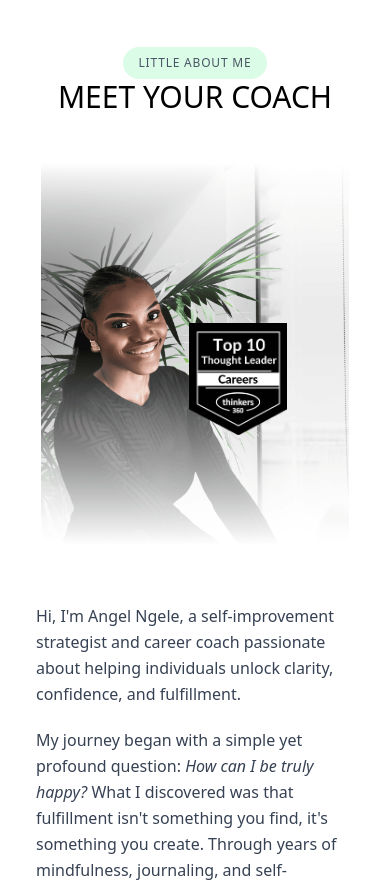
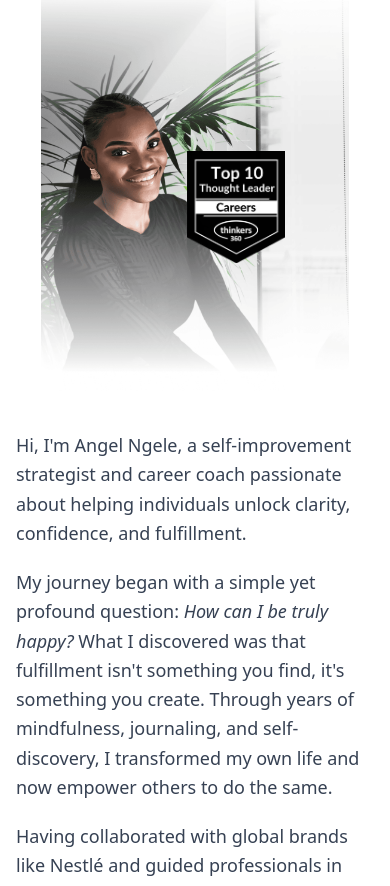
Before and after one commit to angelngele/coachangel, a Next.js app: page / in a window 390 px wide. Shown: the part 1918-2804 px from the top of the page. Built offline with nearby package versions, Linux system fonts and the light colour scheme.

Commit message:
feat: update responsiveness

```diff
--- a/app/components/About.tsx
+++ b/app/components/About.tsx
@@ -7,9 +7,9 @@ import Button from './ui/Button';
 
 export default function About() {
   return (
-    <main className="min-h-screen flex flex-col bg-white">
+    <main className="flex flex-col justify-center items-center bg-white">
       {/* Tagline */}
-      <div className="flex justify-center items-center tracking-wider mt-28 md:mt-32 lg:mt-36">
+      <div className="flex justify-center items-center tracking-wider mt-0 md:mt-20 mb-5 md:mb-10">
         <h1 className="bg-green-100 py-2 text-xs px-4 rounded-full font-medium text-gray-600">
           LITTLE ABOUT ME
         </h1>
@@ -33,15 +33,15 @@ export default function About() {
         animate={{ opacity: 1, y: 0 }}
         transition={{ delay: 0.3 }}
         className="
-          flex flex-col lg:flex-row
+          flex flex-col lg:flex-row justify-center
           items-center lg:items-start
-          gap-10 md:gap-20
-          px-4 sm:px-8 md:px-12 lg:px-20
+          gap-10 md:gap-5
+          px-4 md:px-32
           mb-20
         "
       >
         {/* Image (on top for mobile, left for desktop) */}
-        <div className="relative w-full max-w-[450px] sm:max-w-[500px] md:max-w-[600px] lg:w-[700px] h-[400px] sm:h-[550px] md:h-[650px] lg:h-[750px]">
+        <div className="relative w-full max-w-[450px] md:max-w-[700px] h-[400px] md:h-[700px]">
           <Image
             src="/Coach Angel_files/AboutMe.png"
             alt="Coach Angel"
@@ -49,7 +49,7 @@ export default function About() {
             className="object-cover rounded-xl"
           />
           {/* + Badge */}
-          <div className="absolute top-40 left-[10px] sm:top-20 sm:left-[500px] w-96 h-28 sm:w-20 sm:h-24 md:w-24 md:h-28 lg:w-28 lg:h-32">
+          <div className="absolute top-40 left-[28px] sm:top-20 sm:left-[500px] w-96 h-28 sm:w-20 sm:h-24 md:w-24 md:h-28 lg:w-28 lg:h-32">
             <Image
               src="/Coach Angel_files/top10bg.png"
               alt="Top 10 Badge"
@@ -61,7 +61,7 @@ export default function About() {
 
         {/* Bio */}
         <div className="flex-1 w-full flex flex-col justify-center text-left lg:text-left">
-          <div className="text-gray-700 space-y-5 text-base sm:text-lg md:text-xl leading-relaxed">
+          <div className="text-gray-700 space-y-5  text-lg md:text-xl leading-relaxed">
             <p>
               Hi, I&apos;m Angel Ngele, a self-improvement strategist and career
               coach passionate about helping individuals unlock clarity,
--- a/app/components/Services.tsx
+++ b/app/components/Services.tsx
@@ -44,10 +44,10 @@ const services = [
 
 export default function ServicesPage() {
     return (
-        <main className="min-h-screen pt-44 px-6 md:px-10 bg-white">
+        <main className="pt-20 px-6 md:px-10 bg-white">
             {/* Section Badge */}
             <div className="text-center">
-                <span className="bg-green-100 text-xs md:text-sm font-semibold text-gray-600 px-5 py-2 rounded-full tracking-wide">
+                <span className="bg-green-100 text-xs md:text-sm font-semibold text-gray-600 px-5 py-2 rounded-full tracking-wider">
                     SERVICES
                 </span>
             </div>
--- a/app/components/Video.tsx
+++ b/app/components/Video.tsx
@@ -4,10 +4,11 @@ import Link from 'next/link'
 
 export default function Video() {
     return (
-        <main className="px-6 md:px-20 shadow-xs rounded-4xl shadow-green-200 -mb-10 md:mb-10">
+        <main className="px-2 md:px-20">
             {/* Video Section */}
-            <div className="rounded-full flex justify-center mt-5">
-                <div className="rounded-xl w-full max-w-[1000px] aspect-video">
+            <div className="shadow-sm shadow-green-500 rounded-xl -mb-10 md:mb-10">
+                <div className="rounded-xl flex justify-center mt-5 px-10 md:px-0 pt-10 md:pt-20">
+                    <div className="rounded-xl aspect-video">
                         <video
                             src="/assets/video/Mainwebvideo.mp4"
                             autoPlay
@@ -17,7 +18,7 @@ export default function Video() {
                             controls
                             controlsList="nodownload nofullscreen noremoteplayback"
                             disablePictureInPicture
-                        className="w-full h-full object-cover rounded-2xl border-none"
+                            className="w-[1500px] h-full md:w-full object-cover rounded-xl border-none"
                         />
                     </div>
                 </div>
@@ -32,6 +33,8 @@ export default function Video() {
                         </AnimatedButton>
                     </Link>
                 </div>
+            </div>
+
         </main>
     )
 }
--- a/app/components/Webinars.tsx
+++ b/app/components/Webinars.tsx
@@ -32,7 +32,7 @@ const features = [
 
 export default function HeroSection() {
     return (
-        <main className="min-h-screen px-6 md:px-20 bg-white">
+        <main className="px-6 md:px-20 bg-white">
             {/* Section Tagline */}
             <div className="flex justify-center items-center tracking-wider mt-36">
                 <h1 className="bg-green-100 py-2 text-xs px-4 rounded-full font-medium text-gray-600">
@@ -59,10 +59,10 @@ export default function HeroSection() {
                 initial={{ opacity: 0, y: 50 }}
                 animate={{ opacity: 1, y: 0 }}
                 transition={{ delay: 0.3 }}
-                className="min-w-[350px] mx-auto flex flex-col lg:flex-row items-center gap-20"
+                className="flex justify-center px-0 md:px-0 mx-auto flex-col lg:flex-row items-center gap-20"
             >
                 {/* Text Section */}
-                <div className="flex-1 flex flex-col justify-center -mx-10 sm:-mx-10 -px-14 sm:-px-14">
+                <div className="flex-1 flex flex-col justify-center -mx-11 md:mx-0">
                     <div className="text-gray-700 space-y-10 text-lg md:text-xl leading-relaxed mx-10 sm:mx-0">
                         <p className='mx-5 sm:mr-36'>
                             Elevate your team event with Angel&apos;s transformative workshops on leadership,
--- a/app/page.tsx
+++ b/app/page.tsx
@@ -11,30 +11,23 @@ import Video from "./components/Video";
 
 export default function Home() {
   return (
-    <main className="overflow-hidden custom-radial-bg">
+    <main className="overflow-hidden">
       {/* Main Content */}
-      <div className="flex justify-center items-center mt-40 px-5 md:mt-20 md:px-20">
+      <div className="flex justify-center items-center mt-40 px-5 md:mt-20 md:px-20 custom-radial-bg">
         <Homepage />
       </div>
       <div className="flex justify-center items-center mt-20 gap-2 px-5 md:mt-10 md:px-20">
         <LogoCarousel />
       </div>
-      <div className="flex justify-center items-center mt-20 px-5 md:mt-10 md:px-20">
-        <About />
-      </div>
+      <About />
       <ImpactPage />
       <section id="services" className="w-full">
         <ServicesPage />
       </section>
-      <div className="flex justify-center items-center mt-20 px-5 md:mt-10 md:px-8">
-        <Webinars />
-      </div>
+      <Webinars />
       <Attendees />
-      <div className="flex justify-center items-center mt-20 px-5 md:mt-10 md:px-8">
-        <Video />
-      </div>
-
-      <NewsLetter />
+      <Video />
+     <NewsLetter />
 
     </main>
   );
```
Lines whose indentation alone changed are shown as unchanged.
